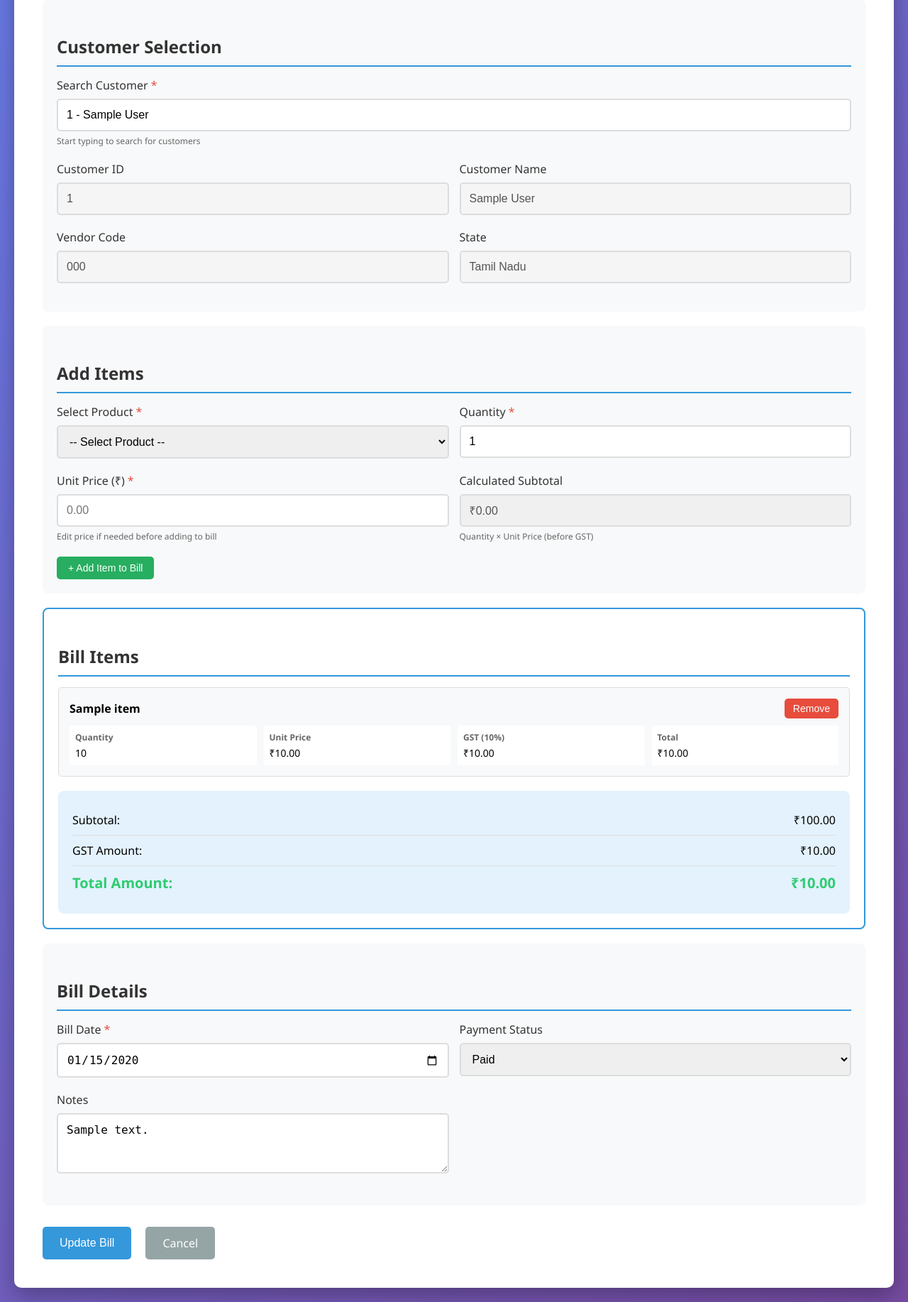
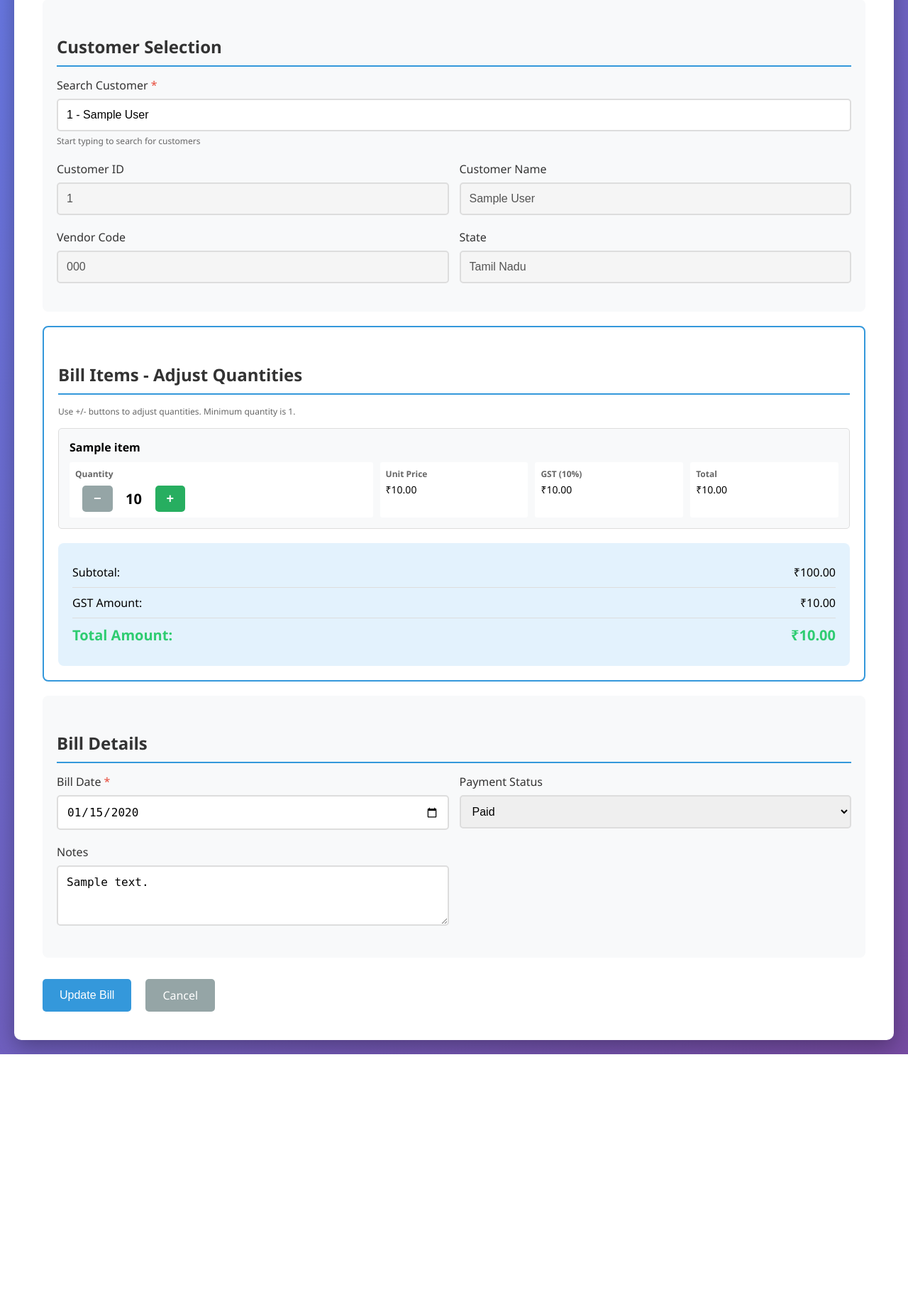
Before and after one commit to pshanmugavelp-pixel/Billing-web-app, a Flask app: page /billing/update/1 in a window 1280 px wide. Shown: the part 402-2236 px from the top of the page at 71% size. After the commit the page ends 1887 px from the top, so only its background shows below. Run offline with Flask 3, Linux system fonts and the light colour scheme; tables that the repository leaves empty hold one stand-in row (values such as "Sample post").

Commit message:
update bill functionality

```diff
--- a/templates/billing/update.html
+++ b/templates/billing/update.html
@@ -339,49 +339,13 @@
                 </div>
             </div>
 
-            <!-- Add Items Section -->
-            <div class="section">
-                <h2>Add Items</h2>
-
-                <div class="form-row">
-                    <div class="form-group">
-                        <label for="product_select">Select Product <span class="required">*</span></label>
-                        <select id="product_select" onchange="updateUnitPrice()">
-                            <option value="">-- Select Product --</option>
-                            {% for product in inventory %}
-                            <option value="{{ product['id'] }}">{{ product['product_id'] }} - {{ product['product_name'] }} | Mfg: {{ product['manufacture_date'] or 'N/A' }} | Stock: {{ product['quantity'] }}</option>
-                            {% endfor %}
-                        </select>
-                    </div>
-
-                    <div class="form-group">
-                        <label for="item_quantity">Quantity <span class="required">*</span></label>
-                        <input type="number" id="item_quantity" min="1" value="1">
-                    </div>
-                </div>
-
-                <div class="form-row">
-                    <div class="form-group">
-                        <label for="item_unit_price">Unit Price (₹) <span class="required">*</span></label>
-                        <input type="number" id="item_unit_price" step="0.01" min="0" placeholder="0.00">
-                        <div class="help-text">Edit price if needed before adding to bill</div>
-                    </div>
-
-                    <div class="form-group">
-                        <label>Calculated Subtotal</label>
-                        <input type="text" id="item_subtotal_preview" disabled value="₹0.00" style="background: #f0f0f0;">
-                        <div class="help-text">Quantity × Unit Price (before GST)</div>
-                    </div>
-                </div>
-
-                <button type="button" onclick="addItem()" class="btn btn-success">+ Add Item to Bill</button>
-            </div>
 
             <!-- Items List -->
             <div class="items-section">
-                <h2>Bill Items</h2>
+                <h2>Bill Items - Adjust Quantities</h2>
+                <div class="help-text" style="margin-bottom: 15px; color: #666;">Use +/- buttons to adjust quantities. Minimum quantity is 1.</div>
                 <div id="itemsList">
-                    <div class="empty-items">No items added yet. Add items using the form above.</div>
+                    <div class="empty-items">No items in this bill.</div>
                 </div>
 
                 <div class="totals-box">
@@ -515,117 +479,40 @@
                 });
         }
 
-        function updateUnitPrice() {
-            const productId = document.getElementById('product_select').value;
 
-            if (!productId) {
-                document.getElementById('item_unit_price').value = '';
-                document.getElementById('item_subtotal_preview').value = '₹0.00';
-                return;
-            }
-
-            // Get product details and populate unit price
-            fetch(`/billing/api/product/${productId}`)
-                .then(response => response.json())
-                .then(product => {
-                    document.getElementById('item_unit_price').value = product.unit_price.toFixed(2);
-                    updateSubtotalPreview();
-                });
-        }
-
-        function updateSubtotalPreview() {
-            const quantity = parseInt(document.getElementById('item_quantity').value) || 0;
-            const unitPrice = parseFloat(document.getElementById('item_unit_price').value) || 0;
-            const subtotal = quantity * unitPrice;
-            document.getElementById('item_subtotal_preview').value = '₹' + subtotal.toFixed(2);
-        }
-
-        // Add event listener for quantity changes
-        document.getElementById('item_quantity').addEventListener('input', updateSubtotalPreview);
-        document.getElementById('item_unit_price').addEventListener('input', updateSubtotalPreview);
-
-        function addItem() {
-            const productId = document.getElementById('product_select').value;
-            const quantity = parseInt(document.getElementById('item_quantity').value);
-            const unitPrice = parseFloat(document.getElementById('item_unit_price').value);
-
-            if (!productId) {
-                alert('Please select a product');
-                return;
-            }
-
-            if (!quantity || quantity < 1) {
-                alert('Please enter a valid quantity');
-                return;
-            }
-
-            if (!unitPrice || unitPrice < 0) {
-                alert('Please enter a valid unit price');
-                return;
-            }
-
-            // Get product details
-            fetch(`/billing/api/product/${productId}`)
-                .then(response => response.json())
-                .then(product => {
-                    if (product.quantity < quantity) {
-                        alert(`Insufficient stock! Only ${product.quantity} units available.`);
-                        return;
-                    }
-
-                    // Calculate amounts using the edited unit price
-                    const subtotal = quantity * unitPrice;
-                    const gstAmount = (subtotal * product.gst_percentage) / 100;
-                    const total = subtotal + gstAmount;
-
-                    // Add to items array
-                    const item = {
-                        product_id: product.id,
-                        product_name: product.product_name,
-                        quantity: quantity,
-                        unit_price: unitPrice,
-                        subtotal: subtotal,
-                        gst_percentage: product.gst_percentage,
-                        gst_amount: gstAmount,
-                        total: total
-                    };
-
-                    billItems.push(item);
-                    renderItems();
-                    updateTotals();
-
-                    // Reset form
-                    document.getElementById('product_select').value = '';
-                    document.getElementById('item_quantity').value = '1';
-                    document.getElementById('item_unit_price').value = '';
-                    document.getElementById('item_subtotal_preview').value = '₹0.00';
-                });
-        }
-
-        function removeItem(index) {
-            billItems.splice(index, 1);
-            renderItems();
-            updateTotals();
-        }
 
         function renderItems() {
             const itemsList = document.getElementById('itemsList');
 
             if (billItems.length === 0) {
-                itemsList.innerHTML = '<div class="empty-items">No items added yet. Add items using the form above.</div>';
+                itemsList.innerHTML = '<div class="empty-items">No items in this bill.</div>';
                 return;
             }
 
-            itemsList.innerHTML = billItems.map((item, index) => `
+            itemsList.innerHTML = billItems.map((item, index) => {
+                const originalQty = existingItems[index] ? existingItems[index].quantity : item.quantity;
+                const qtyChange = item.quantity - originalQty;
+                const changeIndicator = qtyChange > 0 ? `<span style="color: #27ae60; font-weight: bold; margin-left: 8px;">+${qtyChange}</span>` :
+                                       qtyChange < 0 ? `<span style="color: #e74c3c; font-weight: bold; margin-left: 8px;">${qtyChange}</span>` :
+                                       '';
+
+                return `
                 <div class="item-row">
                     <div class="item-header">
                         <strong>${item.product_name}</strong>
-                        <button type="button" class="btn btn-danger" onclick="removeItem(${index})">Remove</button>
                     </div>
                     <div class="item-details">
-                        <div class="item-detail">
+                        <div class="item-detail" style="grid-column: span 2;">
                             <strong>Quantity</strong>
-                            ${item.quantity}
+                            <div style="display: flex; align-items: center; gap: 10px; margin-top: 8px;">
+                                <button type="button" class="btn btn-secondary" onclick="decreaseQuantity(${index})"
+                                        style="padding: 8px 16px; font-size: 18px; font-weight: bold;"
+                                        ${item.quantity <= 1 ? 'disabled' : ''}>−</button>
+                                <span style="font-size: 20px; font-weight: bold; min-width: 40px; text-align: center;">${item.quantity}</span>
+                                <button type="button" class="btn btn-success" onclick="increaseQuantity(${index})"
+                                        style="padding: 8px 16px; font-size: 18px; font-weight: bold;">+</button>
+                                ${changeIndicator}
+                            </div>
                         </div>
                         <div class="item-detail">
                             <strong>Unit Price</strong>
@@ -641,7 +528,30 @@
                         </div>
                     </div>
                 </div>
-            `).join('');
+            `}).join('');
+        }
+
+        function increaseQuantity(index) {
+            billItems[index].quantity += 1;
+            recalculateItem(index);
+            renderItems();
+            updateTotals();
+        }
+
+        function decreaseQuantity(index) {
+            if (billItems[index].quantity > 1) {
+                billItems[index].quantity -= 1;
+                recalculateItem(index);
+                renderItems();
+                updateTotals();
+            }
+        }
+
+        function recalculateItem(index) {
+            const item = billItems[index];
+            item.subtotal = item.quantity * item.unit_price;
+            item.gst_amount = (item.subtotal * item.gst_percentage) / 100;
+            item.total = item.subtotal + item.gst_amount;
         }
 
         function updateTotals() {
```
